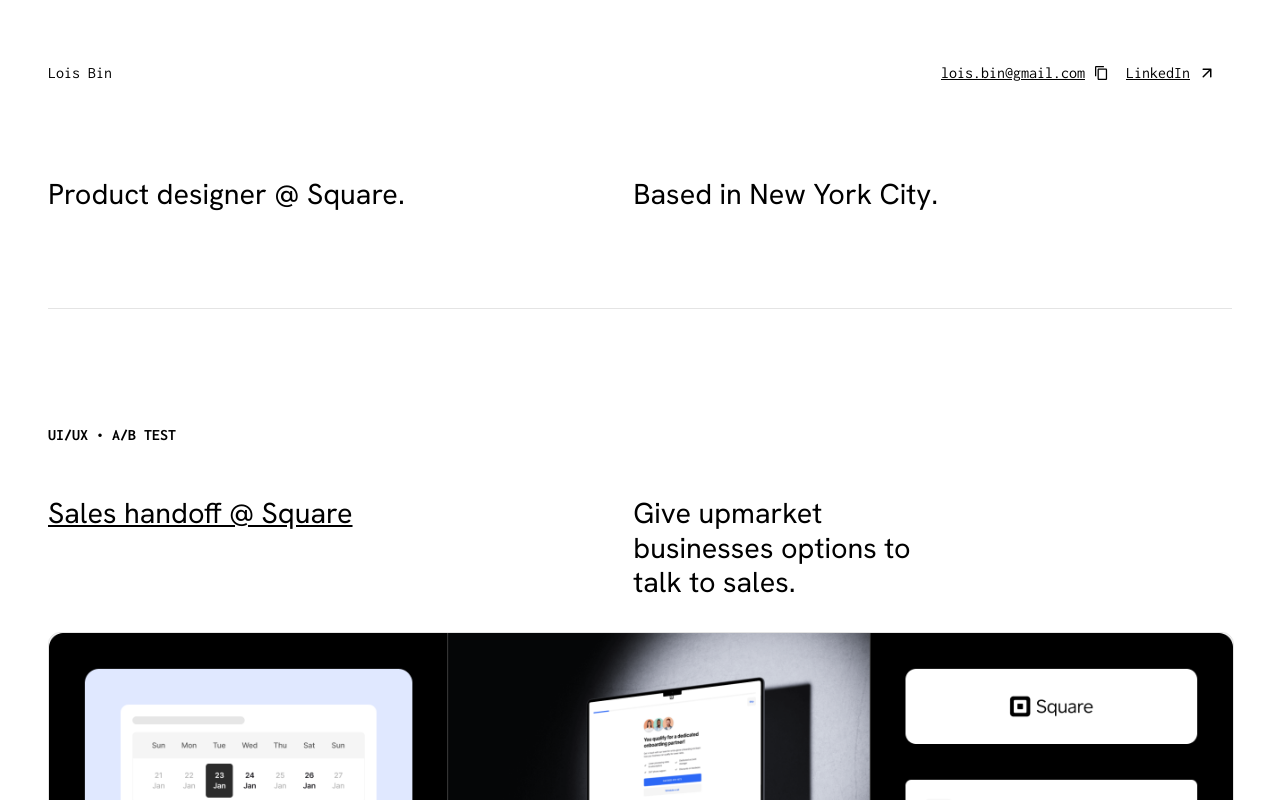
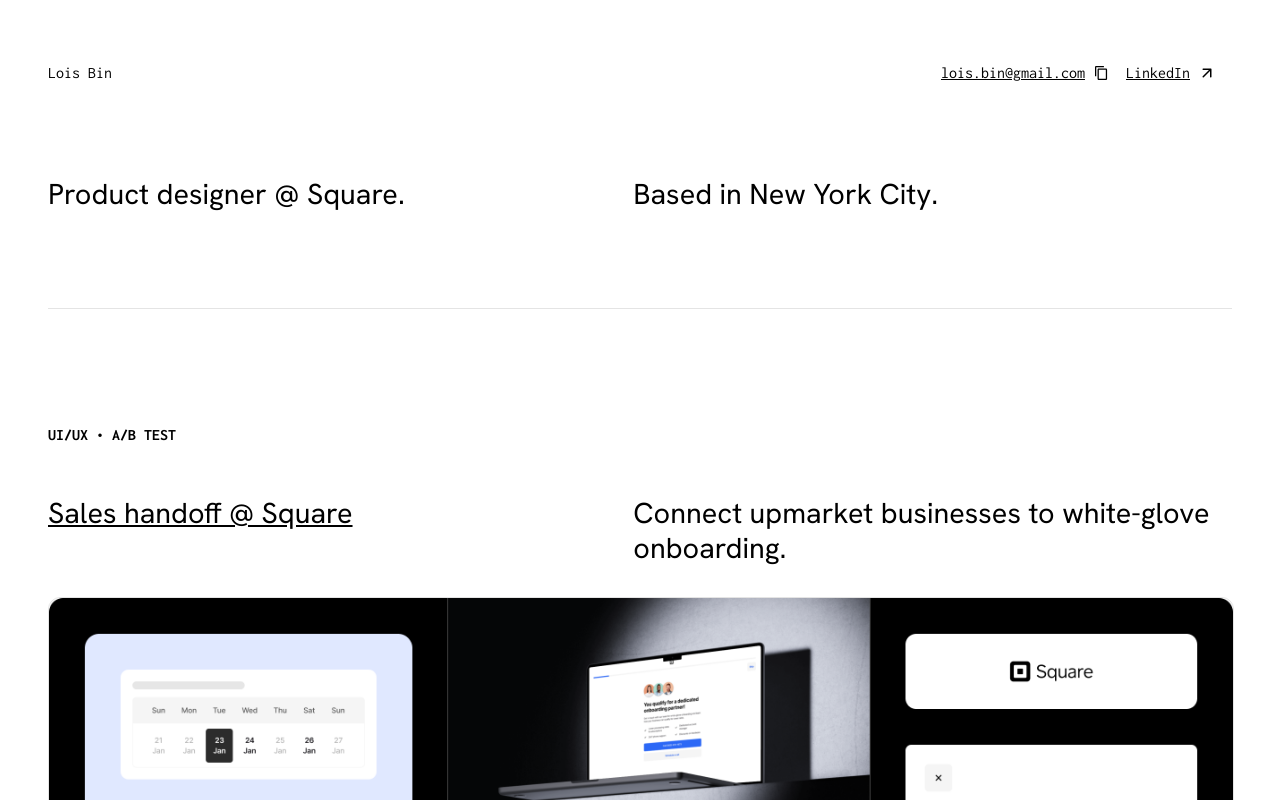
Before and after one commit to loisbin/loisbin.github.io, a React (Create React App) app: page /#/ in a window 1280 px wide. Built offline with nearby package versions, Linux system fonts and the light colour scheme; a web font is replaced by a local one.

Commit message:
updated favicon, tweaks

```diff
--- a/src/Home.css
+++ b/src/Home.css
@@ -125,6 +125,10 @@
 }
 
 .grid-item-5 {
+  grid-column: 5 / 12;
+}
+
+.grid-item-5-9 {
   grid-column: 5 / 9;
 }
 
--- a/src/Home.js
+++ b/src/Home.js
@@ -142,7 +142,7 @@
               <h1>Sales handoff @ Square</h1>
             </Link>
             <h1 className="grid-item-5">
-              Give upmarket businesses options to talk to sales.
+              Connect upmarket businesses to white-glove onboarding.
             </h1>
             <div className="grid-item-full proj-img" id="sales-handoff"></div>
 
--- a/src/Sales.js
+++ b/src/Sales.js
@@ -135,7 +135,7 @@
                 get in touch with our sales team during signup.
               </h2>
             </div>
-            <div className="grid-item-5">
+            <div className="grid-item-5-9">
               <h4>Impact</h4>
               <h2>
                 Launched to 100% of users in the U.S., after a 4% stat-sig.
--- a/src/Shop.js
+++ b/src/Shop.js
@@ -131,7 +131,7 @@
                 increase purchase completion rates.
               </h2>
             </div>
-            <div className="grid-item-5">
+            <div className="grid-item-5-9">
               <h4>Impact</h4>
               <h2>
                 Launched to 100% of users in the U.S. & 7 international
```
Also changed, not shown: 1 other file (tests, documents, lock files or other folders).
